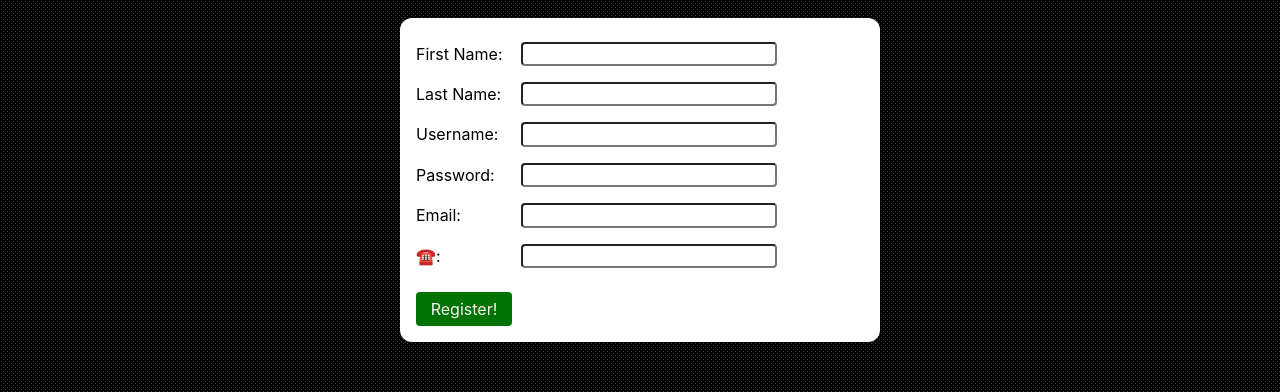
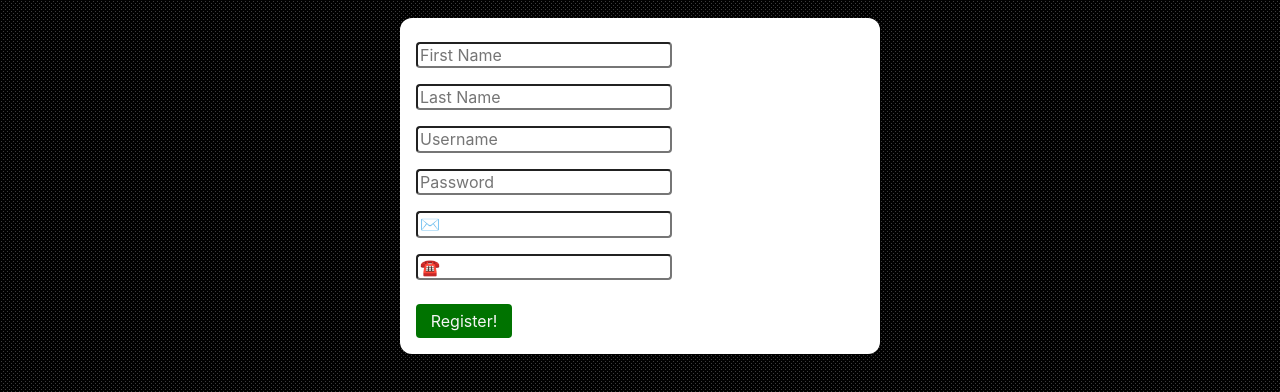
Before and after one commit to Claim-Academy-JS/registration-form, a website: page index.html in a window 1280 px wide. Shown: the part 62-454 px from the top of the page. Drawn offline with nearby package versions, Linux system fonts and the light colour scheme.

Commit message:
:children_crossing: Hide labels

```diff
--- a/index.html
+++ b/index.html
@@ -19,33 +19,33 @@
     <form class="card rounded">
       <div>
         <!-- 'for' attribute should match up with an id attribute for the corresponding input -->
-        <label for="fname">First Name:</label>
-        <input type="text" id="fname" />
+        <label class="screen-reader-text" for="fname">First Name:</label>
+        <input type="text" id="fname" placeholder="First Name" />
       </div>
 
       <div>
-        <label for="lname">Last Name:</label>
-        <input type="text" id="lname" />
+        <label class="screen-reader-text" for="lname">Last Name:</label>
+        <input type="text" id="lname" placeholder="Last Name" />
       </div>
 
       <div>
-        <label for="uname">Username:</label>
-        <input type="text" id="uname" />
+        <label class="screen-reader-text" for="uname">Username:</label>
+        <input type="text" id="uname" placeholder="Username" />
       </div>
 
       <div>
-        <label for="password">Password:</label>
-        <input type="password" id="password" />
+        <label class="screen-reader-text" for="password">Password:</label>
+        <input type="password" id="password" placeholder="Password" />
       </div>
 
       <div>
-        <label for="email">Email: </label>
-        <input type="email" id="email" />
+        <label class="screen-reader-text" for="email">Email: </label>
+        <input type="email" id="email" placeholder="✉️" />
       </div>
 
       <div>
-        <label for="phone">☎️:</label>
-        <input type="tel" id="phone" />
+        <label class="screen-reader-text" for="phone">☎️:</label>
+        <input type="tel" id="phone" placeholder="☎️" />
       </div>
 
       <button type="submit">Register!</button>
--- a/style.css
+++ b/style.css
@@ -14,10 +14,8 @@ div {
   margin: 0.5rem 0;
 }
 
-label {
-  display: inline-block;
-  margin-right: 4px;
-  min-width: 96px;
+input {
+  padding: 2px;
 }
 
 input,
@@ -64,3 +62,34 @@ button:hover {
   /* Rounded corners */
   border-radius: 0.75rem;
 }
+
+/* Copied/pasted from CSS Tricks */
+.screen-reader-text {
+  border: 0;
+  clip: rect(1px, 1px, 1px, 1px);
+  clip-path: inset(50%);
+  height: 1px;
+  margin: -1px;
+  overflow: hidden;
+  padding: 0;
+  position: absolute;
+  width: 1px;
+  word-wrap: normal !important;
+}
+
+.screen-reader-text:focus {
+  background-color: #eee;
+  clip: auto !important;
+  clip-path: none;
+  color: #444;
+  display: block;
+  font-size: 1em;
+  height: auto;
+  left: 5px;
+  line-height: normal;
+  padding: 15px 23px 14px;
+  text-decoration: none;
+  top: 5px;
+  width: auto;
+  z-index: 100000; /* Above WP toolbar. */
+}
```
